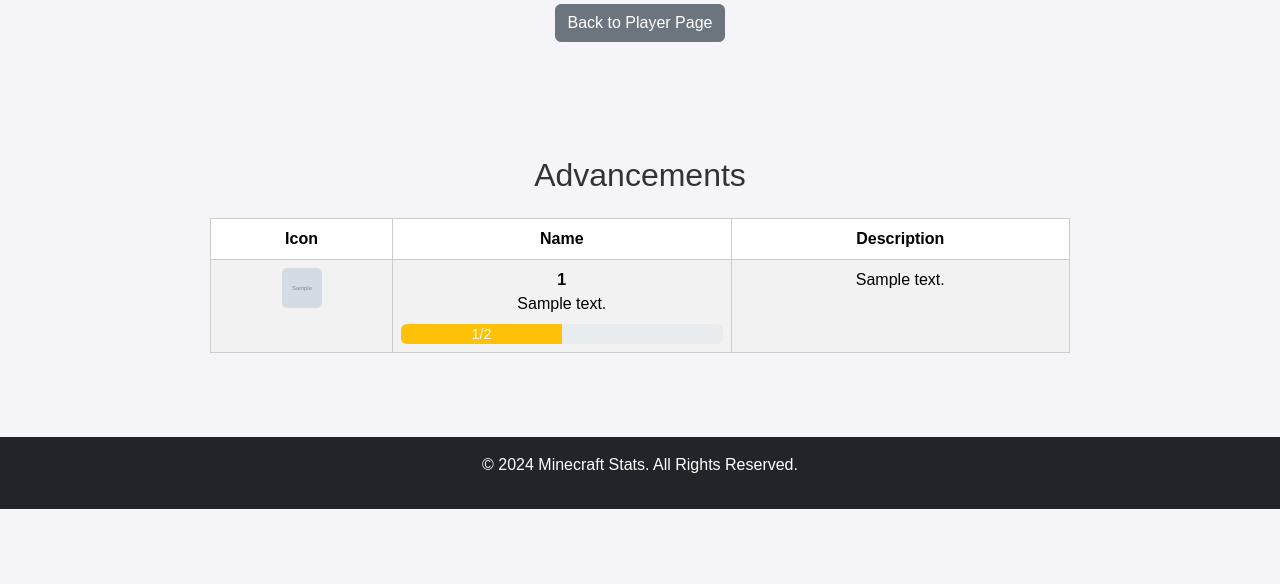
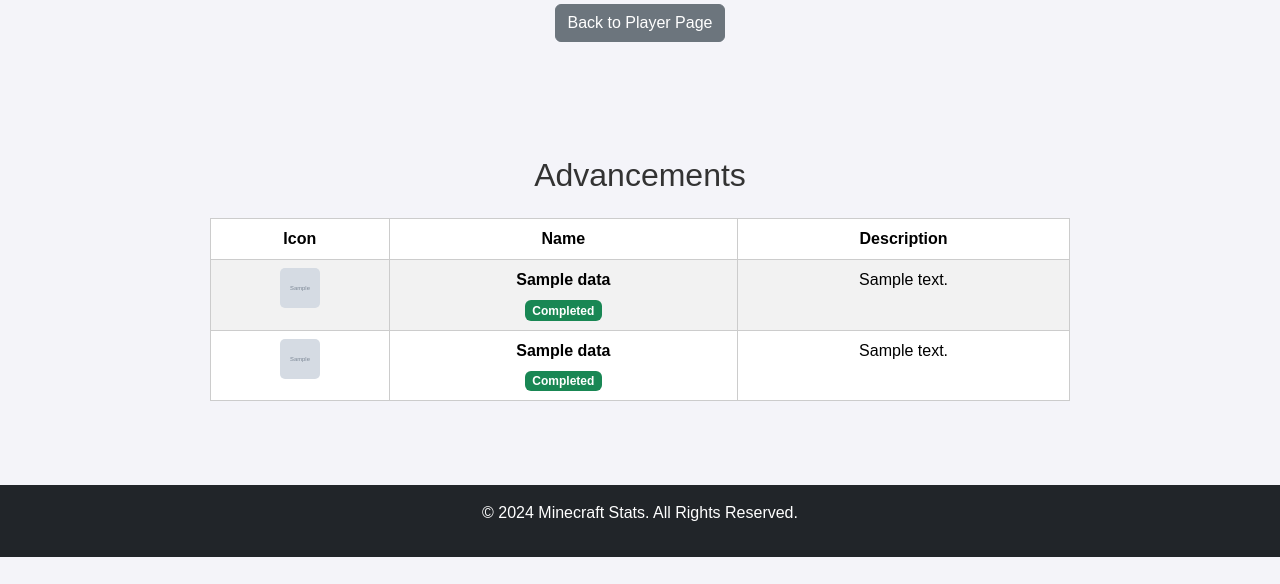
Before and after one commit to Yeetoxic/MineStats, a Flask app: template templates/advancements.html in a window 1280 px wide. Shown: the part 216-800 px from the top of the page. Run offline with Flask 3, Linux system fonts and the light colour scheme; the template is opened without the code that fills it: most values are stand-ins (such as "Sample title", 1, 10 or a date in 2020); grey boxes marked "Sample" are stand-in pictures; parts of the project's set-up code (start-up, migrations or seed data) failed here and were passed over.

Commit message:
working advancement html

```diff
--- a/templates/advancements.html
+++ b/templates/advancements.html
@@ -69,32 +69,49 @@
                 </tr>
             </thead>
             <tbody>
-                {% for advancement, data in advancements['minecraft_advancements'].items() %}
+                {% for advancement, data in advancements['multi_part_advancements'].items() %}
                 <tr>
                     <td>
                         <img src="{{ url_for('static', filename='advancements/' + data.get('icon', 'default-icon.png')) }}"
                              alt="Icon" class="advancement-icon">
                     </td>
                     <td>
-                        <strong>{{ advancement_id }}</strong><br>
+                        <strong>{{ data.title }}</strong><br>
 
-                        {{ data.description }}
-                        {% if data.missing_criteria | length > 0 %}
+                        {% if data.done == false %}
                             <!-- Progress Bar for Incomplete Advancements -->
                             <div class="progress mt-2">
                                 <div class="progress-bar bg-warning"
                                      role="progressbar"
-                                     style="width: {{ (data.completed_criteria | length / (data.completed_criteria | length + data.missing_criteria | length)) * 100 }}%;"
-                                     aria-valuenow="{{ data.completed_criteria | length }}"
+                                     style="width: {{data.progress}};"
+                                     aria-valuenow="{{ data.current_progress | length }}"
                                      aria-valuemin="0"
-                                     aria-valuemax="{{ data.completed_criteria | length + data.missing_criteria | length }}">
-                                    {{ data.completed_criteria | length }}/{{ data.completed_criteria | length + data.missing_criteria | length }}
+                                     aria-valuemax="{{ data.requirements_num }}">
+                                     {{ data.progress[0:4] }}%
                                 </div>
                             </div>
                         {% else %}
                             <!-- Mark as Completed -->
                             <span class="badge bg-success mt-2">Completed</span>
                         {% endif %}
+                    </td>
+                    <td>
+                        {{ data.description }}
+                    </td>
+                </tr>
+
+
+                {% endfor %}
+
+                {% for advancement, data in advancements['other_advancements'].items() %}
+                <tr>
+                    <td>
+                        <img src="{{ url_for('static', filename='advancements/' + data.get('icon', 'default-icon.png')) }}"
+                             alt="Icon" class="advancement-icon">
+                    </td>
+                    <td>
+                        <strong>{{ data.title }}</strong><br>
+                            <span class="badge bg-success mt-2">Completed</span>
                     </td>
                     <td>
                         {{ data.description }}
```
